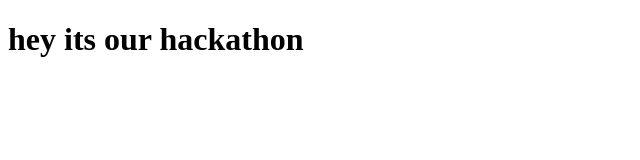
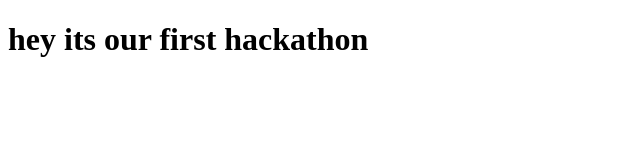
Before and after one commit to Yash0123150/ai_trip_planner, a plain HTML site: page FrontEnd/index.html in a window 1280 px wide. Shown: the whole page, without its empty margins (0-640 px from the left). Drawn offline with Linux system fonts and the light colour scheme.

Commit message:
Added ai_trip_planner project

```diff
--- a/FrontEnd/index.html
+++ b/FrontEnd/index.html
@@ -6,6 +6,6 @@
     <title>Document</title>
 </head>
 <body>
-    <h1>hey its our hackathon</h1>
+    <h1>hey its our first  hackathon </h1>
 </body>
 </html>
```
